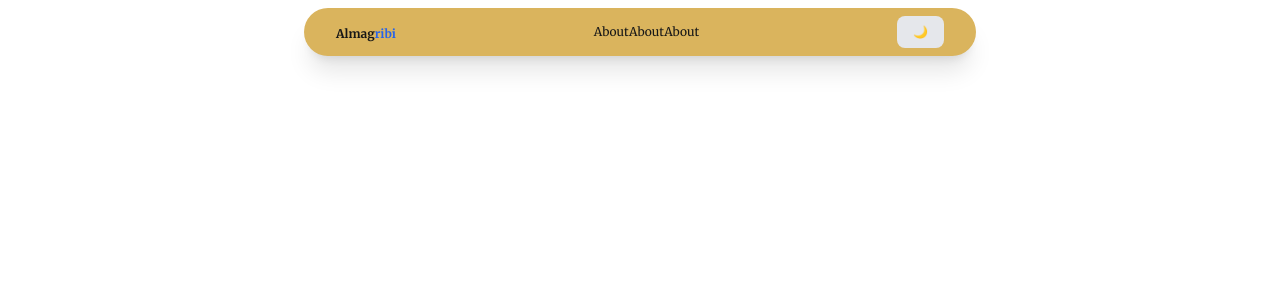
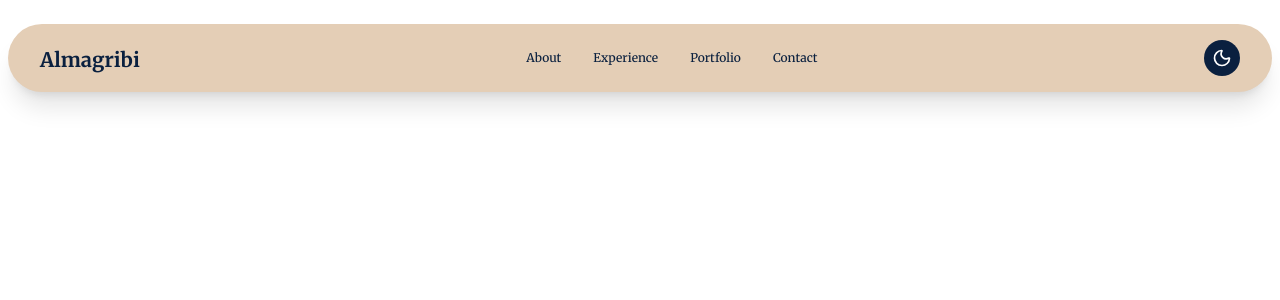
Before and after one commit to almagribii/almagribi, a Next.js app: page / in a window 1280 px wide. Shown: the top 300 px of the page. Built offline with nearby package versions, Linux system fonts and the light colour scheme.

Commit message:
fixed theme and navbar

```diff
--- a/app/globals.css
+++ b/app/globals.css
@@ -2,35 +2,44 @@
 
 @import "tailwindcss";
 
-/* 1. Definisikan Variabel Warna (CSS Variables) */
 :root {
   font-family: "Merriweather", serif;
 
-  /* Warna untuk Light Mode */
-  --background: #ffffff;
-  --foreground: #171717; /* Hampir hitam */
+  /* --- Warna untuk Light Mode --- */
 
-  --card: #f5f5f5;
-  --card-foreground: #171717;
+  /* Latar Belakang & Teks */
+  --background: #ffffff; /* Putih (Sesuai Permintaan) */
+  --foreground: #0A203F; /* Oxford Blue (Untuk teks utama agar dominan) */
 
-  --primary: #2563eb; /* Biru */
-  --primary-foreground: #ffffff;
+  /* Kartu & Elemen Sekunder */
+  --card: #E4CEB6; /* Macadamia */
+  --card-foreground: #0A203F; /* Oxford Blue */
 
-  --border: #e5e5e5;
+  /* Warna Aksi/Primer */
+  --primary: #DAB45D; /* Gold */
+  --primary-foreground: #0A203F; /* Oxford Blue (Teks di atas Gold) */
+
+  /* Batas/Border */
+  --border: #f0f0f0; /* Putih keabu-abuan yang lembut */
 }
 
 /* 2. Override variabel saat masuk Dark Mode */
 .dark {
-  /* Warna untuk Dark Mode */
-  --background: #0a0a0a; /* Hampir hitam */
-  --foreground: #ededed; /* Hampir putih */
+  /* --- Warna untuk Dark Mode --- */
 
-  --card: #171717;
-  --card-foreground: #ededed;
+  /* Latar Belakang & Teks */
+  --background: #0a0a0a; /* Hampir Hitam (Sesuai Permintaan) */
+  --foreground: #E4CEB6; /* Macadamia (Untuk teks utama agar kontras) */
 
-  --primary: #3b82f6; /* Biru yang lebih terang agar kontras */
-  --primary-foreground: #000000;
+  /* Kartu & Elemen Sekunder */
+  --card: #171717; /* Hampir hitam agar tetap gelap */
+  --card-foreground: #DAB45D; /* Gold */
 
+  /* Warna Aksi/Primer */
+  --primary: #DAB45D; /* Gold (Tetap Gold agar menonjol) */
+  --primary-foreground: #0a0a0a; /* Hampir Hitam (Teks di atas Gold) */
+
+  /* Batas/Border */
   --border: #262626;
 }
 
--- a/app/page.tsx
+++ b/app/page.tsx
@@ -3,7 +3,7 @@ import { ThemeToggle } from "@/components/theme-toogle";
 
 export default function Home() {
   return (
-    <div className="max-w-2xl mx-auto items-center">
+    <div className="max-w-7xl mx-auto items-center p-2">
       <Navbar />
     </div>
   );
--- a/components/navbar.tsx
+++ b/components/navbar.tsx
@@ -2,33 +2,55 @@ import { ThemeToggle } from "./theme-toogle";
 
 export const Navbar = () => {
   return (
-    <div className="bg-[#DAB45D] w-full flex justify-between items-center p-2 mt-2 shadow-xl rounded-full px-8 text-xs">
-      <div className="mt-1 hidden sm:block text-xs font-bold">
+    <div className="bg-card w-full flex justify-between items-center p-4 mt-4 shadow-xl rounded-full px-8 text-xs ">
+      <div className="mt-1 hidden md:block text-xl font-bold">
         <span className="text-foreground dark:text-foreground">
           <span className="hoverText text-hover-primary">A</span>
-
           <span className="hoverText text-hover-primary">l</span>
-
           <span className="hoverText text-hover-primary">m</span>
-
           <span className="hoverText text-hover-primary">a</span>
-
           <span className="hoverText text-hover-primary">g</span>
-        </span>
-
-        <span className="text-primary dark:text-primary">
-          <span className="hoverText text-hover-light">r</span>
-
-          <span className="hoverText text-hover-light">i</span>
-
-          <span className="hoverText text-hover-light">b</span>
-          <span className="hoverText text-hover-light">i</span>
+          <span className="hoverText text-hover-primary">r</span>
+          <span className="hoverText text-hover-primary">i</span>
+          <span className="hoverText text-hover-primary">b</span>
+          <span className="hoverText text-hover-primary">i</span>
         </span>
       </div>{" "}
-      <div>
-        <a href="">About</a>
-        <a href="">About</a>
-        <a href="">About</a>
+      <div className="hidden w-full md:block md:w-auto" id="navbar-default">
+        <ul className="font-medium flex flex-col p-4 md:p-0 mt-4 border border-default rounded-base bg-neutral-secondary-soft md:flex-row md:space-x-8 rtl:space-x-reverse md:mt-0 md:border-0 md:bg-neutral-primary">
+          <li>
+            <a
+              href="#"
+              className="block py-2 px-3 text-heading rounded hover:bg-neutral-tertiary md:hover:bg-transparent md:border-0 md:hover:text-fg-brand md:p-0 md:dark:hover:bg-transparent"
+            >
+              About
+            </a>
+          </li>
+          <li>
+            <a
+              href="#"
+              className="block py-2 px-3 text-heading rounded hover:bg-neutral-tertiary md:hover:bg-transparent md:border-0 md:hover:text-fg-brand md:p-0 md:dark:hover:bg-transparent"
+            >
+              Experience
+            </a>
+          </li>
+          <li>
+            <a
+              href="#"
+              className="block py-2 px-3 text-heading rounded hover:bg-neutral-tertiary md:hover:bg-transparent md:border-0 md:hover:text-fg-brand md:p-0 md:dark:hover:bg-transparent"
+            >
+              Portfolio
+            </a>
+          </li>
+          <li>
+            <a
+              href="#"
+              className="block py-2 px-3 text-heading rounded hover:bg-neutral-tertiary md:hover:bg-transparent md:border-0 md:hover:text-fg-brand md:p-0 md:dark:hover:bg-transparent"
+            >
+              Contact
+            </a>
+          </li>
+        </ul>
       </div>
       <div>
         <ThemeToggle />
--- a/components/theme-toogle.tsx
+++ b/components/theme-toogle.tsx
@@ -2,6 +2,7 @@
 
 import * as React from "react";
 import { useTheme } from "next-themes";
+import { Sun, Moon } from "lucide-react";
 
 export function ThemeToggle() {
   const { setTheme, theme } = useTheme();
@@ -16,11 +17,15 @@ export function ThemeToggle() {
   return (
     <button
       onClick={() => setTheme(theme === "dark" ? "light" : "dark")}
-      className="px-4 py-2 rounded-lg text-xs transition-colors
-                 bg-gray-200 text-gray-900 hover:bg-gray-300
-                 dark:bg-gray-800 dark:text-gray-100 dark:hover:bg-gray-700"
-    >
-      {theme === "dark" ? "🌞" : "🌙"}
+      className="p-2 rounded-full transition-colors
+                 bg-card-foreground text-white
+                 hover:opacity-80 focus:ring-2 focus:ring-primary/50"
+      aria-label="Toggle theme"
+    >      {theme === "dark" ? (
+        <Sun className="h-5 w-5" />
+      ) : (
+        <Moon className="h-5 w-5" />
+      )}
     </button>
   );
 }
--- a/package.json
+++ b/package.json
@@ -9,6 +9,7 @@
     "lint": "eslint"
   },
   "dependencies": {
+    "lucide-react": "^0.556.0",
     "next": "16.0.7",
     "next-themes": "^0.4.6",
     "react": "19.2.0",
```
Also changed, not shown: 1 other file (tests, documents, lock files or other folders).
